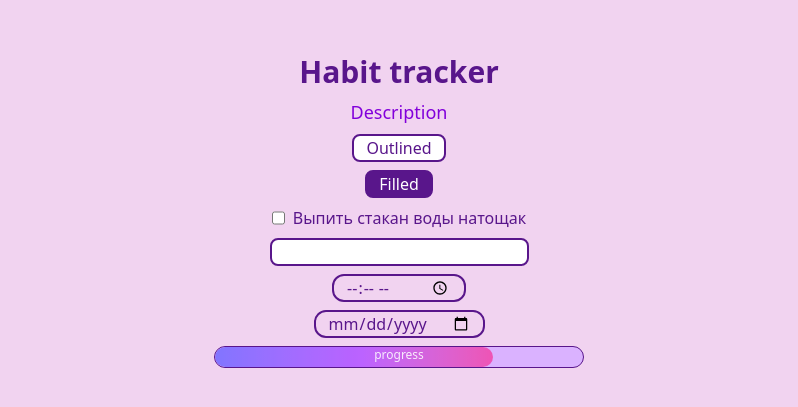
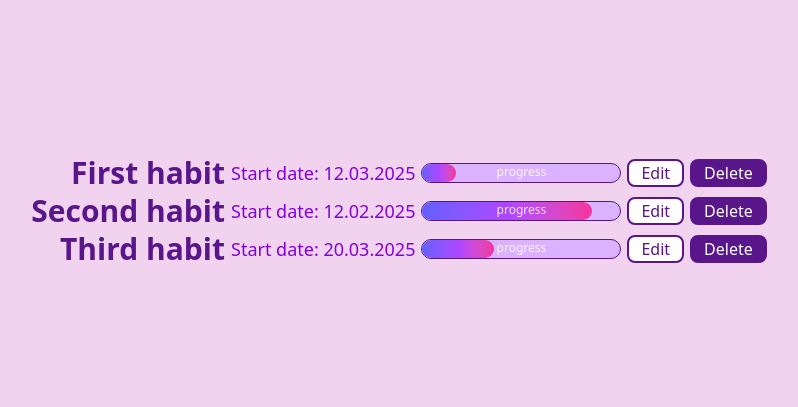
Before and after one commit to AngelinaStalnaya/habit-tracker, a React (Vite) app: page / in a window 1280 px wide. Shown: the part 189-596 px from the top of the page, without its empty margins (241-1039 px from the left). Built offline with nearby package versions, Linux system fonts and the light colour scheme.

Commit message:
habit list & item added

```diff
--- a/src/App.tsx
+++ b/src/App.tsx
@@ -1,28 +1,30 @@
 import './App.css';
-import ButtonFilled from './components/ui/buttons/ButtonFilled';
-import ButtonOutlined from './components/ui/buttons/ButtonOutlined';
-import Checkbox from './components/ui/checkbox/Checkbox';
-import InputDate from './components/ui/inputs/InputDate';
-import InputText from './components/ui/inputs/InputText';
-import InputTime from './components/ui/inputs/InputTime';
-import Header from './components/ui/text/Header';
-import Paragraph from './components/ui/text/Paragraph';
-import ProgressBar from './components/ui/progressBar/ProgressBar';
+import HabitList from './components/HabitList';
+
+const habitList = [
+  {
+      name: 'First habit',
+      progressNum: 17,
+      startDate: '12.03.2025'
+  },
+  {
+      name: 'Second habit',
+      progressNum: 85,
+      startDate: '12.02.2025'
+  },
+  {
+      name: 'Third habit',
+      progressNum: 36,
+      startDate: '20.03.2025'
+  }]
+
 
 function App() {
 
   return (
-    <div className='flex justify-center items-center flex-col gap-2'>
-      <Header text='Habit tracker' />
-      <Paragraph text='Description'/>
-      <ButtonOutlined type='button' handleBtnClick={() => console.log('clicked outlined')}>Outlined</ButtonOutlined>
-      <ButtonFilled type='button' handleBtnClick={() => console.log('clicked filled')}>Filled</ButtonFilled>
-      <Checkbox label='Выпить стакан воды натощак' id='7' name='try' value='water' />
-      <InputText name='1 input' />
-      <InputTime required/>
-      <InputDate id='524'/>
-      <ProgressBar progress={75} containerWidth={370} label='progress'/>
+    <div className='flex justify-center items-left flex-col gap-2'>
 
+    <HabitList list={habitList}/>
     </div>
   )
 }
--- /dev/null
+++ b/src/components/Habit/HabitItemInfo.tsx
@@ -0,0 +1,24 @@
+import ButtonFilled from "../ui/buttons/ButtonFilled";
+import ButtonOutlined from "../ui/buttons/ButtonOutlined";
+import { ButtonProps } from "../ui/buttons/buttonTypes";
+import ProgressBar from "../ui/progressBar/ProgressBar";
+import { ProgressBarProps } from "../ui/progressBar/progressBarTypes";
+import Header, { HeaderProps } from "../ui/text/Header";
+import Paragraph, { ParagraphProps } from "../ui/text/Paragraph";
+
+export type HabitItemInfoProps = HeaderProps & ParagraphProps & Partial<ProgressBarProps> & Partial<ButtonProps>
+
+const HabitItemInfo = ({ header, paragraph, progress, containerWidth, label }: HabitItemInfoProps) => {
+
+    return (
+        <div className="habit-item flex gap-1.5 items-center">
+            <Header header={header} />
+            <Paragraph paragraph={`Start date: ${paragraph}`} />
+            <ProgressBar progress={progress} containerWidth={containerWidth ? containerWidth : 200} label={label ? label : 'progress'} />
+            <ButtonOutlined type='button' handleBtnClick={() => console.log('edit habit clicked')}>Edit</ButtonOutlined>
+            <ButtonFilled type='button' handleBtnClick={() => console.log('delete habit clicked')}>Delete</ButtonFilled>
+        </div>
+    );
+}
+
+export default HabitItemInfo;
--- /dev/null
+++ b/src/components/HabitList.tsx
@@ -0,0 +1,17 @@
+import HabitItemInfo from "./Habit/HabitItemInfo";
+
+export type HabitListProps = {
+    name: string ,
+    progressNum: number ,
+    startDate: string
+}
+
+const HabitList = ({ list }: {list: Array<HabitListProps>}) => {
+    return (
+        <ul className="flex flex-col list-disc gap-0.5 items-end">
+            {list.map((item => <HabitItemInfo header={item.name} progress={item.progressNum} paragraph={item.startDate} />))}
+        </ul>
+    )
+}
+
+export default HabitList;
--- a/src/components/ui/buttons/ButtonFilled.tsx
+++ b/src/components/ui/buttons/ButtonFilled.tsx
@@ -1,13 +1,14 @@
 import { basicStyles, ButtonProps } from "./buttonTypes";
 
-export default function ButtonFilled({ children, type, handleBtnClick }: ButtonProps) {
+export default function ButtonFilled({ children, type, handleBtnClick, disabled }: ButtonProps) {
     return (
         <button className={`${basicStyles} button_filled
         text-white border-purple-900 bg-purple-900
         hover:border-purple-500 hover:bg-purple-500
         active:bg-purple-700 active:border-purple-700`}
             type={type}
-            onClick={handleBtnClick}>
+            onClick={handleBtnClick}
+            disabled={disabled}>
             {children}
         </button>
     )
--- a/src/components/ui/buttons/ButtonOutlined.tsx
+++ b/src/components/ui/buttons/ButtonOutlined.tsx
@@ -1,13 +1,14 @@
 import { basicStyles, ButtonProps } from "./buttonTypes";
 
-export default function ButtonOutlined({ children, type, handleBtnClick }: ButtonProps) {
+export default function ButtonOutlined({ children, type, handleBtnClick, disabled }: ButtonProps) {
     return (
         <button className={`${basicStyles} button_outlined
         text-purple-900 border-purple-900 bg-white
         hover:border-purple-500 hover:text-purple-500
         active:text-purple-700 active:border-purple-700`}
             type={type}
-            onClick={handleBtnClick}>
+            onClick={handleBtnClick}
+            disabled={disabled}>
             {children}
         </button>
     )
--- a/src/components/ui/buttons/buttonTypes.ts
+++ b/src/components/ui/buttons/buttonTypes.ts
@@ -4,6 +4,7 @@ export type ButtonProps = {
     children: string | React.ReactNode,
     type: 'submit' | 'button' | 'reset',
     handleBtnClick: () => void,
+    disabled?: boolean,
 }
 
 export const basicStyles = 'flex px-3 pz-2 rounded-lg border-2 transition-all duration-300';
--- a/src/components/ui/progressBar/ProgressBar.tsx
+++ b/src/components/ui/progressBar/ProgressBar.tsx
@@ -6,10 +6,10 @@ const ProgressBar = ({ progress, containerWidth, label }: ProgressBarProps) => {
   return (
 
     <div className={`progress-bar relative bg-purple-300 border-1 rounded-2xl border-purple-900  bg-grey-200
-      flex item-center p-0.3 overflow-hidden`}
+      flex item-center p-0.3 overflow-hidden h-[20px]`}
     style={{ width: `${containerWidth}px` }}>
-      <div className={`progress-status rounded-2xl bg-gradient-to-r from-indigo-500 via-purple-500 to-pink-500
-        h-[20px] animate-pulse`} style={{width: `${progressWidth}px`}}></div>
+      <div className={`progress-status rounded-2xl bg-gradient-to-r from-indigo-500 via-purple-500 to-pink-500`}
+       style={{width: `${progressWidth}px`}}></div>
       <div className="absolute left-[25%] right-[25%] text-xs">{label}</div>
     </div>
 
--- a/src/components/ui/progressBar/progressBarTypes.ts
+++ b/src/components/ui/progressBar/progressBarTypes.ts
@@ -1,5 +1,5 @@
 export type ProgressBarProps = {
-    progress: number,
+    progress: number | undefined,
     containerWidth: number,
     label?: string,
   }
--- a/src/components/ui/text/Header.tsx
+++ b/src/components/ui/text/Header.tsx
@@ -1,12 +1,12 @@
-type HeaderProps = {
-    text: string,
+export type HeaderProps = {
+    header: string | undefined,
 
 }
 
-const Header = ({ text }: HeaderProps) => {
+const Header = ({ header }: HeaderProps) => {
     return (
         <h2 className="header text-purple-900 text-3xl font-semibold" >
-            {text}
+            {header}
         </h2>
     )
 }
--- a/src/components/ui/text/Paragraph.tsx
+++ b/src/components/ui/text/Paragraph.tsx
@@ -1,12 +1,12 @@
-type ParagraphProps = {
-    text: string,
+export type ParagraphProps = {
+    paragraph: string | undefined,
 
 }
 
-const Paragraph = ({ text }: ParagraphProps) => {
+const Paragraph = ({ paragraph }: ParagraphProps) => {
     return (
         <p className="paragraph text-purple-700 text-lg font-medium" >
-            {text}
+            {paragraph}
         </p>
     )
 }
```
